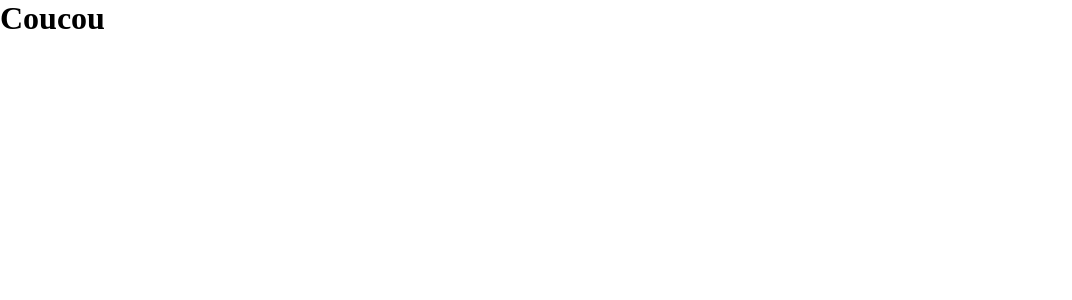
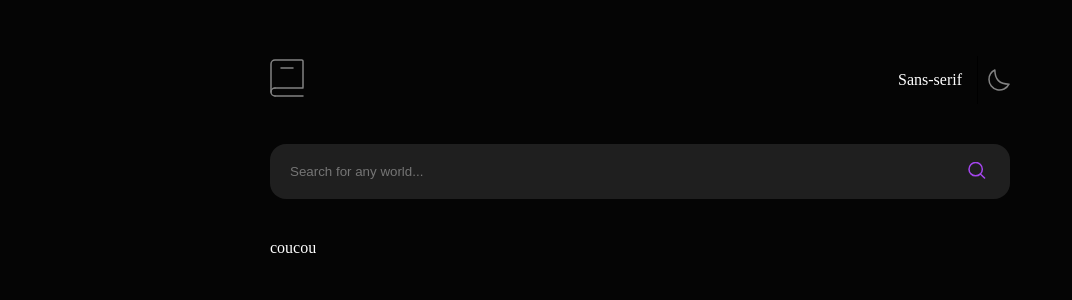
Before and after one commit to LinelinLove/dictionary-wep-app, a Vue app: page / in a window 1280 px wide. Shown: the top 300 px of the page, without its empty margins (0-1072 px from the left). Built offline with nearby package versions, Linux system fonts and the light colour scheme.

Commit message:
create components

```diff
--- a/src/App.vue
+++ b/src/App.vue
@@ -1,9 +1,13 @@
 <script setup lang="ts">
 import Header from "./components/Header.vue";
+import SearchBar from "./components/SearchBar.vue";
+import World from "./components/World.vue";
 </script>
 
 <template>
   <Header msg="Coucou" />
+  <SearchBar />
+  <World />
 </template>
 
 <!-- <style scoped>
--- a/src/components/Header.vue
+++ b/src/components/Header.vue
@@ -3,11 +3,36 @@ defineProps<{ msg: string }>();
 </script>
 
 <template>
-  <h1>{{ msg }}</h1>
+  <!-- <h1>{{ msg }}</h1> -->
+  <header>
+    <div>
+      <img src="../assets/logo.svg" alt="" />
+    </div>
+    <div class="header-right">
+      <p class="font">Sans-serif</p>
+      <img src="../assets/icon-moon.svg" alt="" />
+    </div>
+  </header>
 </template>
 
 <style scoped>
-.read-the-docs {
-  color: #888;
+header {
+  display: flex;
+  align-items: center;
+  justify-content: space-between;
+  width: 100%;
+  max-width: 740px;
+  margin: 56px auto 40px auto;
+}
+.font {
+  padding: 15px;
+  border-right: 1px solid black;
+}
+
+.header-right {
+  display: flex;
+  align-items: center;
+  flex-direction: row;
+  gap: 10px;
 }
 </style>
--- /dev/null
+++ b/src/components/SearchBar.vue
@@ -0,0 +1,52 @@
+<script setup lang="ts"></script>
+
+<template>
+  <div class="container-search">
+    <div class="search-div">
+      <input
+        class="search-input"
+        type="text"
+        placeholder="Search for any world..."
+      />
+      <button class="search-icon">
+        <img src="../assets/icon-search.svg" alt="" />
+      </button>
+    </div>
+  </div>
+</template>
+
+<style scoped>
+.search-input {
+  padding: 20px;
+  border: none;
+  background-color: #1f1f1f;
+  font: 1.25rem;
+  width: 100%;
+  max-width: 740px;
+  margin: 0 auto 0 auto;
+  border-radius: 1rem;
+}
+.container-search {
+  display: flex;
+  align-items: center;
+  justify-content: center;
+  margin-bottom: 40px;
+}
+
+.search-div {
+  position: relative;
+  width: 100%;
+  max-width: 740px;
+}
+
+.search-icon {
+  position: absolute;
+  background-color: transparent;
+  right: 0;
+  border: none;
+  cursor: pointer;
+  top: 50%;
+  transform: translate(-50%, -50%);
+  padding-right: 10px;
+}
+</style>
--- /dev/null
+++ b/src/components/World.vue
@@ -0,0 +1,20 @@
+<script setup lang="ts"></script>
+
+<template>
+  <section>
+    <div>
+      <p>coucou</p>
+    </div>
+  </section>
+</template>
+
+<style scoped>
+.read-the-docs {
+  color: #888;
+}
+
+section {
+  max-width: 740px;
+  margin: auto;
+}
+</style>
--- a/src/style.css
+++ b/src/style.css
@@ -3,6 +3,13 @@
   margin: 0;
   padding: 0;
   box-sizing: border-box;
+  background-color: #050505;
+  color: white;
+}
+
+img {
+  user-select: none;
+  background-color: transparent;
 }
 
 /* :root {
```
Also changed, not shown: src/components/HelloWorld.vue (deleted, +0 -38 lines).
